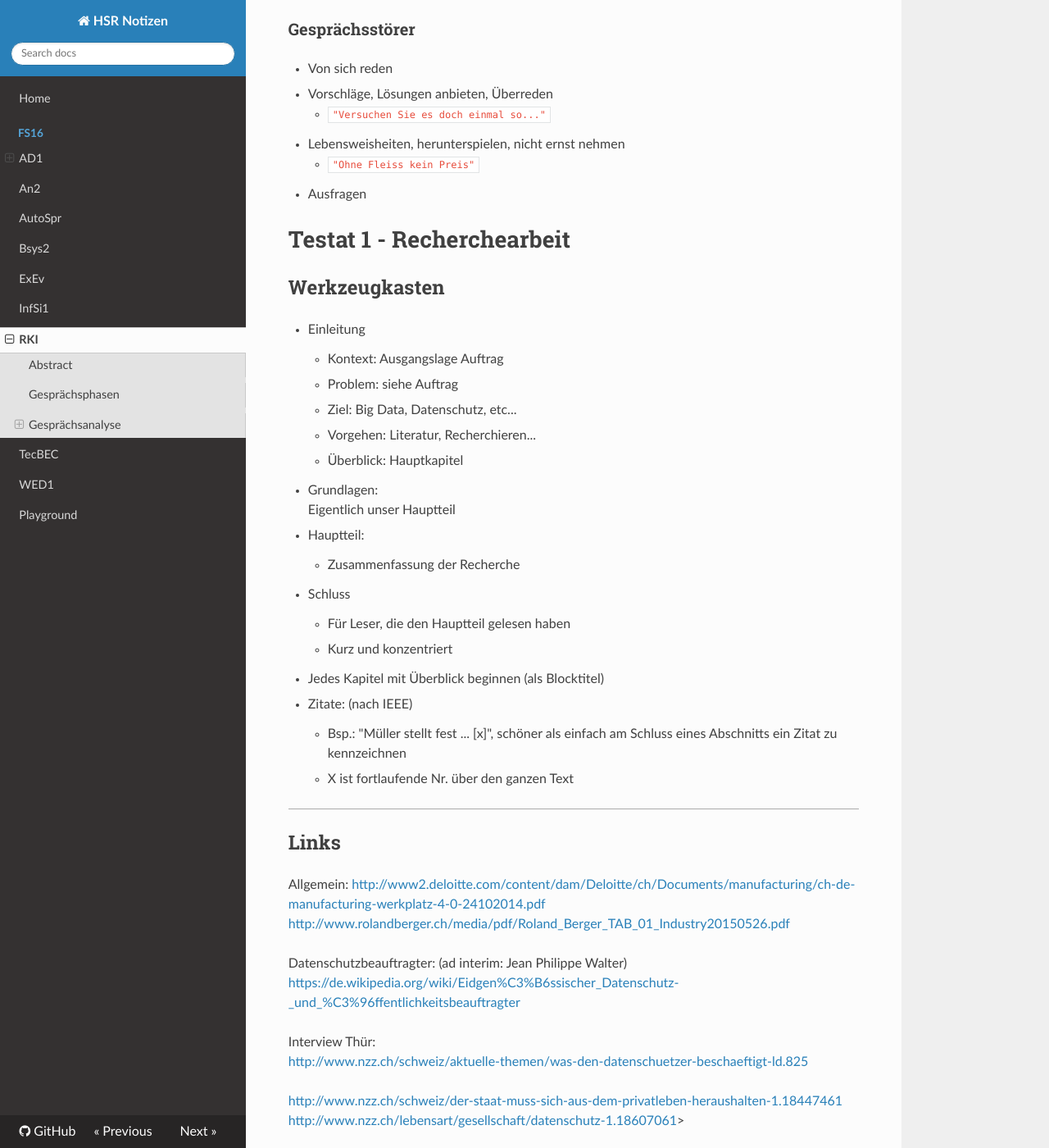
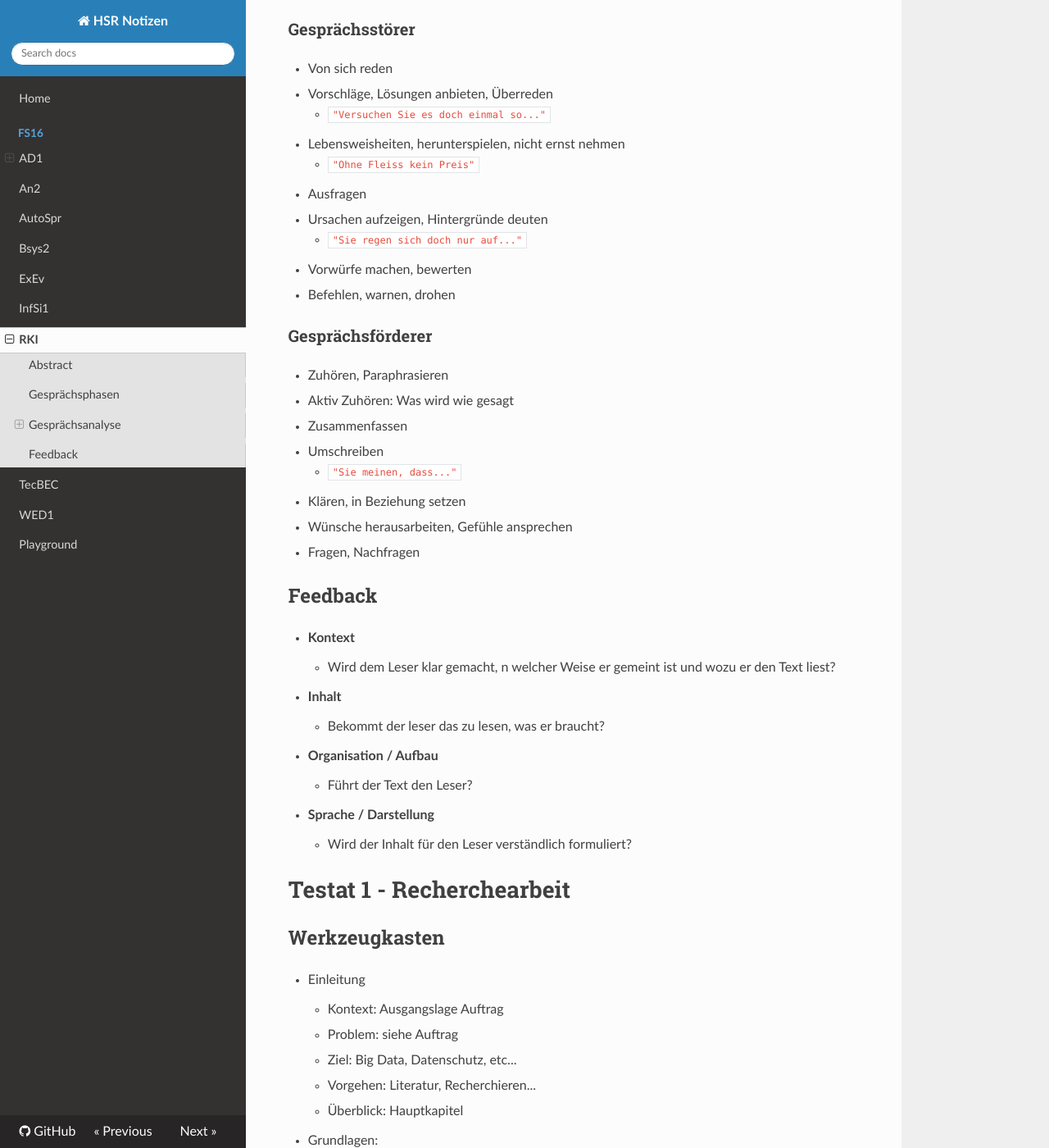
Before and after one commit to Excape/hsr-docs-fs16, an MkDocs documentation site: the page built from docs/fs16/rki.md, in a window 1280 px wide and 1400 px high, scrolled down 1497 px. Shown: the whole window at 82% size. Built offline with MkDocs 1.6.1, drawn with Linux system fonts in a browser that asks for light colours; nearby versions of some CDN libraries; old or Windows-style settings are respelled for this version of MkDocs.

Commit message:
updated RKI

```diff
--- a/docs/fs16/rki.md
+++ b/docs/fs16/rki.md
@@ -48,8 +48,30 @@ Keine Zitate, "Ich, wir", persönliche Wertungen, Verweise auf andere Arbeiten
 - Lebensweisheiten, herunterspielen, nicht ernst nehmen
     - `"Ohne Fleiss kein Preis"`
 - Ausfragen
+- Ursachen aufzeigen, Hintergründe deuten
+    - `"Sie regen sich doch nur auf..."`
+- Vorwürfe machen, bewerten
+- Befehlen, warnen, drohen
 
+### Gesprächsförderer
+- Zuhören, Paraphrasieren
+- Aktiv Zuhören: Was wird wie gesagt
+- Zusammenfassen
+- Umschreiben
+    - `"Sie meinen, dass..."`
+- Klären, in Beziehung setzen
+- Wünsche herausarbeiten, Gefühle ansprechen
+- Fragen, Nachfragen
 
+## Feedback
+- **Kontext**
+    - Wird dem Leser klar gemacht, n welcher Weise er gemeint ist und wozu er den Text liest?
+- **Inhalt**
+    - Bekommt der leser das zu lesen, was er braucht?
+- **Organisation / Aufbau**
+    - Führt der Text den Leser?
+- **Sprache / Darstellung**
+    - Wird der Inhalt für den Leser verständlich formuliert?
 
 
 
```
